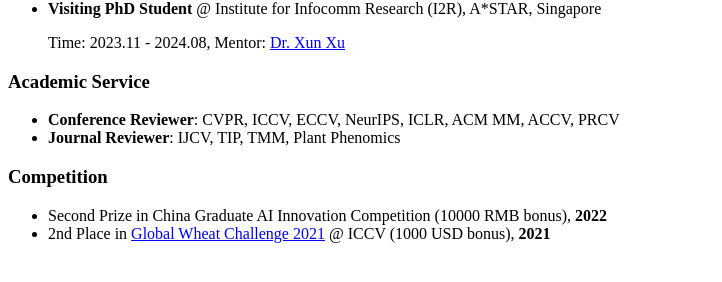
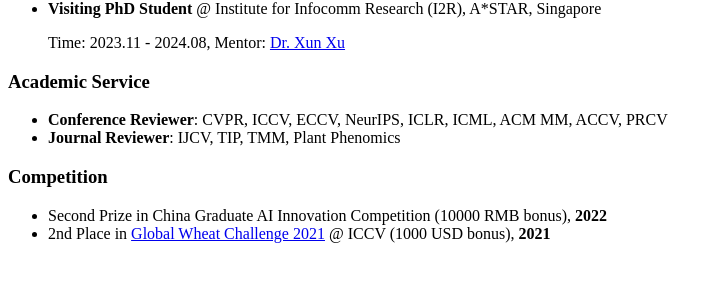
Before and after one commit to cxliu0/cxliu0.github.io, a Jekyll site: the page built from _pages/includes/misc.md, in a window 1280 px wide. Shown: the part 407-689 px from the top of the page, without its empty margins (0-722 px from the left). Built offline with Jekyll 4.4.1, drawn with Linux system fonts in a browser that asks for light colours; our own code applies the rules of GitHub Pages for plain Markdown files.

Commit message:
Update misc.md

```diff
--- a/_pages/includes/misc.md
+++ b/_pages/includes/misc.md
@@ -5,7 +5,7 @@
 
 
 # Academic Service
-- **Conference Reviewer**: CVPR, ICCV, ECCV, NeurIPS, ICLR, ACM MM, ACCV, PRCV
+- **Conference Reviewer**: CVPR, ICCV, ECCV, NeurIPS, ICLR, ICML, ACM MM, ACCV, PRCV
 - **Journal Reviewer**: IJCV, TIP, TMM, Plant Phenomics
 
 
```
